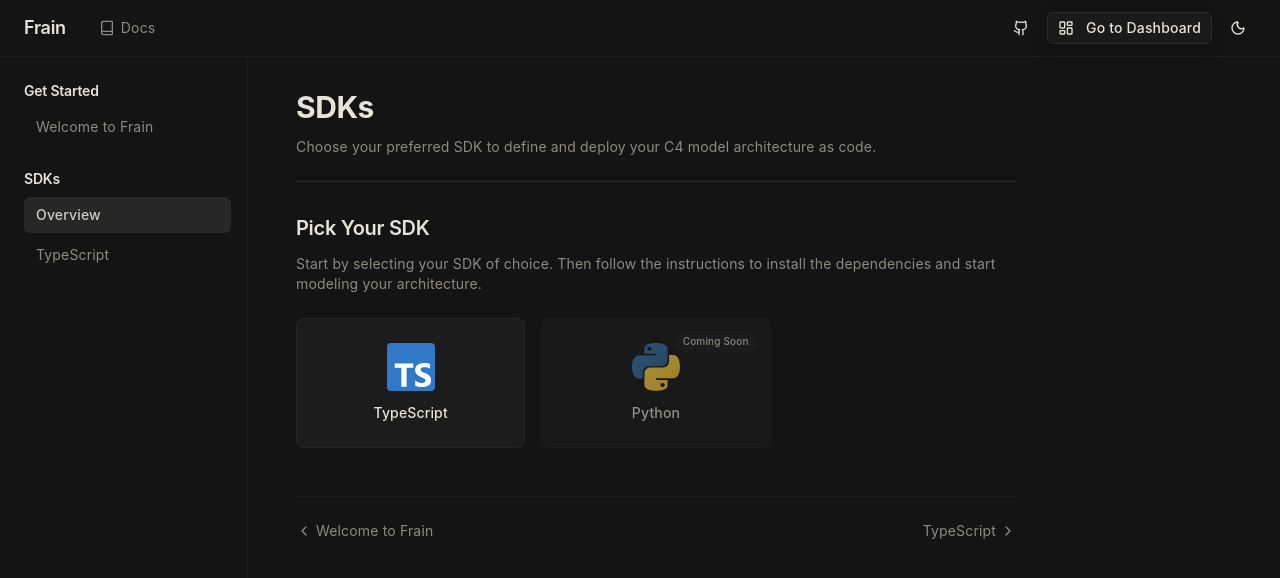
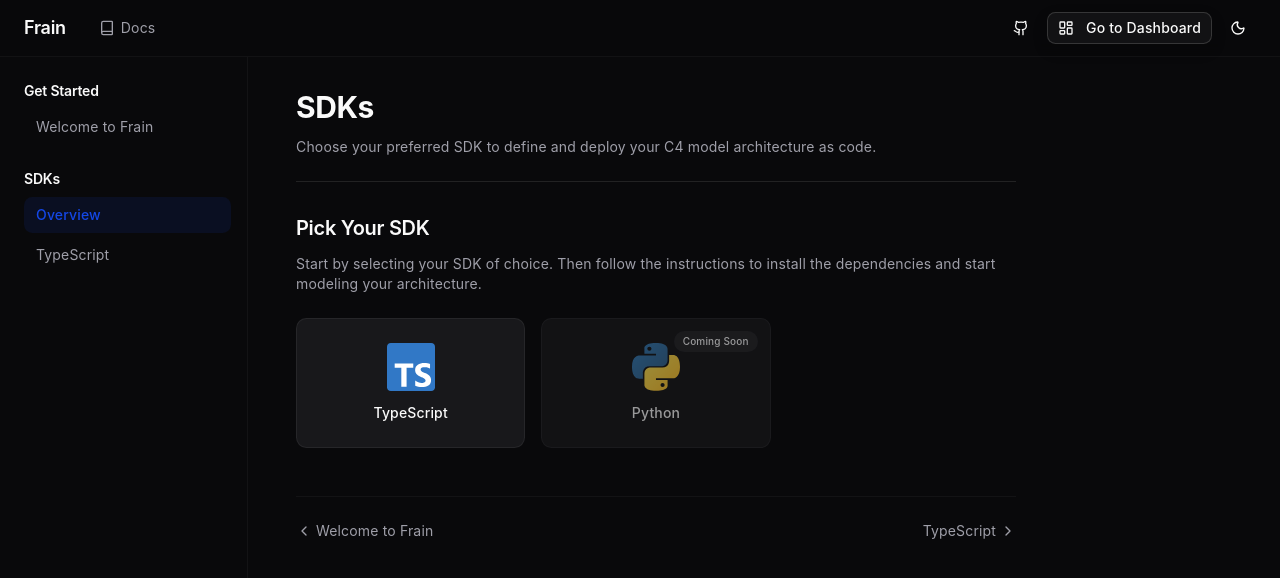
Before and after one commit to Frain-Architecture-as-Code/Frain-Web, a Next.js app: page /docs/sdks in a window 1280 px wide. Shown: the top 578 px of the page. Built offline with nearby package versions, Linux system fonts and the light colour scheme.

Commit message:
feat: add skeletons for project list

```diff
--- /dev/null
+++ b/src/app/dashboard/[orgId]/(dashboard)/projects/loading.tsx
@@ -0,0 +1,15 @@
+import ProjectListItemSkeleton from "@/components/project/project-list-item-skeleton";
+
+const NRO_ITEMS = 6;
+
+export default function ProjectsLoadingScreen() {
+    const loadingItems = Array.from({ length: NRO_ITEMS });
+
+    return (
+        <div className="flex flex-col gap-3">
+            {loadingItems.map((_, index) => (
+                <ProjectListItemSkeleton key={index} />
+            ))}
+        </div>
+    );
+}
--- a/src/app/globals.css
+++ b/src/app/globals.css
@@ -5,42 +5,42 @@
 @custom-variant dark (&:is(.dark *));
 
 :root {
-    --background: oklch(0.9195 0.0169 88.003);
-    --foreground: oklch(0.235 0 0);
-    --card: oklch(0.953 0.0156 86.4257);
-    --card-foreground: oklch(0.235 0 0);
-    --popover: oklch(0.953 0.0156 86.4257);
-    --popover-foreground: oklch(0.235 0 0);
-    --primary: oklch(0.3012 0 0);
-    --primary-foreground: oklch(0.9169 0.0175 99.616);
-    --secondary: oklch(0.8647 0.0201 87.5232);
-    --secondary-foreground: oklch(0.3012 0 0);
-    --muted: oklch(0.834 0.0232 87.163);
-    --muted-foreground: oklch(0.4688 0.0136 84.5932);
-    --accent: oklch(0.9169 0.0175 99.616);
-    --accent-foreground: oklch(0.3012 0 0);
-    --destructive: oklch(0.5771 0.2152 27.325);
+    --background: oklch(1 0 0);
+    --foreground: oklch(0.141 0.005 285.823);
+    --card: oklch(1 0 0);
+    --card-foreground: oklch(0.141 0.005 285.823);
+    --popover: oklch(1 0 0);
+    --popover-foreground: oklch(0.141 0.005 285.823);
+    --primary: oklch(0.488 0.243 264.376);
+    --primary-foreground: oklch(0.97 0.014 254.604);
+    --secondary: oklch(0.967 0.001 286.375);
+    --secondary-foreground: oklch(0.21 0.006 285.885);
+    --muted: oklch(0.967 0.001 286.375);
+    --muted-foreground: oklch(0.552 0.016 285.938);
+    --accent: oklch(0.967 0.001 286.375);
+    --accent-foreground: oklch(0.21 0.006 285.885);
+    --destructive: oklch(0.577 0.245 27.325);
     --destructive-foreground: oklch(1 0 0);
-    --border: oklch(0.8434 0.0231 87.1621);
-    --input: oklch(0.8434 0.0231 87.1621);
-    --ring: oklch(0.3012 0 0);
-    --chart-1: oklch(0.6863 0.1743 34.2614);
-    --chart-2: oklch(0.235 0 0);
-    --chart-3: oklch(0.4688 0.0136 84.5932);
-    --chart-4: oklch(0.7057 0.025 82.0932);
-    --chart-5: oklch(0.834 0.0232 87.163);
-    --sidebar: oklch(0.8985 0.0199 87.5195);
-    --sidebar-foreground: oklch(0.235 0 0);
-    --sidebar-primary: oklch(0.3012 0 0);
-    --sidebar-primary-foreground: oklch(0.9169 0.0175 99.616);
-    --sidebar-accent: oklch(0.9169 0.0175 99.616);
-    --sidebar-accent-foreground: oklch(0.3012 0 0);
-    --sidebar-border: oklch(0.8434 0.0231 87.1621);
-    --sidebar-ring: oklch(0.3012 0 0);
+    --border: oklch(0.92 0.004 286.32);
+    --input: oklch(0.92 0.004 286.32);
+    --ring: oklch(0.708 0 0);
+    --chart-1: oklch(0.809 0.105 251.813);
+    --chart-2: oklch(0.623 0.214 259.815);
+    --chart-3: oklch(0.546 0.245 262.881);
+    --chart-4: oklch(0.488 0.243 264.376);
+    --chart-5: oklch(0.424 0.199 265.638);
+    --sidebar: oklch(0.985 0 0);
+    --sidebar-foreground: oklch(0.141 0.005 285.823);
+    --sidebar-primary: oklch(0.546 0.245 262.881);
+    --sidebar-primary-foreground: oklch(0.97 0.014 254.604);
+    --sidebar-accent: oklch(0.967 0.001 286.375);
+    --sidebar-accent-foreground: oklch(0.21 0.006 285.885);
+    --sidebar-border: oklch(0.92 0.004 286.32);
+    --sidebar-ring: oklch(0.708 0 0);
     --font-sans: "Inter", sans-serif;
     --font-serif: "Playfair Display", serif;
     --font-mono: "JetBrains Mono", monospace;
-    --radius: 0.5rem;
+    --radius: 0.65rem;
     --shadow-x: 0px;
     --shadow-y: 4px;
     --shadow-blur: 10px;
@@ -63,45 +63,48 @@
     --shadow-2xl: 0px 4px 10px 0px hsl(0 0% 0% / 0.25);
     --tracking-normal: 0.01em;
     --spacing: 0.25rem;
+    --edge-stroke: #1a1a1a;
+    --edge-arrow: #1a1a1a;
+    --edge-label: #1a1a1a;
 }
 
 .dark {
-    --background: oklch(0.1913 0 0);
-    --foreground: oklch(0.9173 0.0133 82.4015);
-    --card: oklch(0.2264 0 0);
-    --card-foreground: oklch(0.9173 0.0133 82.4015);
-    --popover: oklch(0.2264 0 0);
-    --popover-foreground: oklch(0.9173 0.0133 82.4015);
-    --primary: oklch(0.852 0.0205 100.6306);
-    --primary-foreground: oklch(0.3329 0 0);
-    --secondary: oklch(0.252 0 0);
-    --secondary-foreground: oklch(0.852 0.0205 100.6306);
-    --muted: oklch(0.285 0 0);
-    --muted-foreground: oklch(0.6348 0.0113 81.7875);
-    --accent: oklch(0.3329 0 0);
-    --accent-foreground: oklch(0.852 0.0205 100.6306);
-    --destructive: oklch(0.6368 0.2078 25.3313);
+    --background: oklch(0.141 0.005 285.823);
+    --foreground: oklch(0.985 0 0);
+    --card: oklch(0.21 0.006 285.885);
+    --card-foreground: oklch(0.985 0 0);
+    --popover: oklch(0.21 0.006 285.885);
+    --popover-foreground: oklch(0.985 0 0);
+    --primary: oklch(0.488 0.243 264.376);
+    --primary-foreground: oklch(0.97 0.014 254.604);
+    --secondary: oklch(0.274 0.006 286.033);
+    --secondary-foreground: oklch(0.985 0 0);
+    --muted: oklch(0.274 0.006 286.033);
+    --muted-foreground: oklch(0.705 0.015 286.067);
+    --accent: oklch(0.274 0.006 286.033);
+    --accent-foreground: oklch(0.985 0 0);
+    --destructive: oklch(0.704 0.191 22.216);
     --destructive-foreground: oklch(1 0 0);
-    --border: oklch(0.2931 0 0);
-    --input: oklch(0.2931 0 0);
-    --ring: oklch(0.852 0.0205 100.6306);
-    --chart-1: oklch(0.6863 0.1743 34.2614);
-    --chart-2: oklch(0.859 0.0209 74.6369);
-    --chart-3: oklch(0.6348 0.0113 81.7875);
-    --chart-4: oklch(0.4681 0.0069 84.5829);
-    --chart-5: oklch(0.3523 0 0);
-    --sidebar: oklch(0.173 0 0);
-    --sidebar-foreground: oklch(0.9173 0.0133 82.4015);
-    --sidebar-primary: oklch(0.852 0.0205 100.6306);
-    --sidebar-primary-foreground: oklch(0.3329 0 0);
-    --sidebar-accent: oklch(0.3329 0 0);
-    --sidebar-accent-foreground: oklch(0.852 0.0205 100.6306);
-    --sidebar-border: oklch(0.2931 0 0);
-    --sidebar-ring: oklch(0.852 0.0205 100.6306);
+    --border: oklch(1 0 0 / 10%);
+    --input: oklch(1 0 0 / 15%);
+    --ring: oklch(0.556 0 0);
+    --chart-1: oklch(0.809 0.105 251.813);
+    --chart-2: oklch(0.623 0.214 259.815);
+    --chart-3: oklch(0.546 0.245 262.881);
+    --chart-4: oklch(0.488 0.243 264.376);
+    --chart-5: oklch(0.424 0.199 265.638);
+    --sidebar: oklch(0.21 0.006 285.885);
+    --sidebar-foreground: oklch(0.985 0 0);
+    --sidebar-primary: oklch(0.623 0.214 259.815);
+    --sidebar-primary-foreground: oklch(0.97 0.014 254.604);
+    --sidebar-accent: oklch(0.274 0.006 286.033);
+    --sidebar-accent-foreground: oklch(0.985 0 0);
+    --sidebar-border: oklch(1 0 0 / 10%);
+    --sidebar-ring: oklch(0.439 0 0);
     --font-sans: "Inter", sans-serif;
     --font-serif: "Playfair Display", serif;
     --font-mono: "JetBrains Mono", monospace;
-    --radius: 0.5rem;
+    --radius: 0.65rem;
     --shadow-x: 0px;
     --shadow-y: 6px;
     --shadow-blur: 15px;
@@ -122,6 +125,9 @@
         0px 6px 15px 0px hsl(0 0% 0% / 0.3),
         0px 8px 10px -1px hsl(0 0% 0% / 0.3);
     --shadow-2xl: 0px 6px 15px 0px hsl(0 0% 0% / 0.75);
+    --edge-stroke: #c5c5c5;
+    --edge-arrow: #ffffff;
+    --edge-label: #ffffff;
 }
 
 @theme inline {
@@ -196,15 +202,3 @@
         @apply bg-background text-foreground;
     }
 }
-
-:root {
-    --edge-stroke: #1a1a1a;
-    --edge-arrow: #1a1a1a;
-    --edge-label: #1a1a1a;
-}
-
-.dark {
-    --edge-stroke: #c5c5c5;
-    --edge-arrow: #ffffff;
-    --edge-label: #ffffff;
-}
--- a/src/components/app-sidebar.tsx
+++ b/src/components/app-sidebar.tsx
@@ -38,7 +38,7 @@
     const pathname = usePathname();
 
     return (
-        <Sidebar variant="inset" collapsible="icon">
+        <Sidebar variant="sidebar" collapsible="icon">
             <SidebarHeader>
                 <SidebarMenu>
                     <SidebarMenuItem>
--- a/src/components/org-sidebar.tsx
+++ b/src/components/org-sidebar.tsx
@@ -43,7 +43,7 @@
     const navigation = getNavigation(organization.organizationId);
 
     return (
-        <Sidebar variant="inset" collapsible="icon">
+        <Sidebar variant="sidebar" collapsible="icon">
             <SidebarHeader>
                 <SidebarMenu>
                     <SidebarMenuItem>
--- a/src/components/project-list.tsx
+++ b/src/components/project-list.tsx
@@ -11,8 +11,8 @@
 import { ProjectResponse, ProjectVisibility } from "@/services/projects/types";
 import { useUserPreferences, type ViewMode } from "@/stores/user-preferences";
 import CreateProjectDialog from "./create-project-dialog";
-import ProjectGridItem from "./project-grid-item";
-import ProjectListItem from "./project-list-item";
+import ProjectGridItem from "./project/project-grid-item";
+import ProjectListItem from "./project/project-list-item";
 
 export function VisibilityBadge({
     visibility,
--- a/src/components/project-grid-item.tsx
+++ b/src/components/project/project-grid-item.tsx
@@ -1,10 +1,10 @@
 import { GetProjectDetailsResponse } from "@/services/c4models/types";
 import { ProjectResponse } from "@/services/projects/types";
-import { Card, CardContent } from "./ui/card";
 import { Calendar, FolderKanban } from "lucide-react";
-import { VisibilityBadge } from "./project-list";
 import Link from "next/link";
 import { formatDate } from "@/lib/utils";
+import { Card, CardContent } from "../ui/card";
+import { VisibilityBadge } from "../project-list";
 
 export default function ProjectGridItem({
     project,
--- /dev/null
+++ b/src/components/project/project-list-item-skeleton.tsx
@@ -0,0 +1,27 @@
+import { Card, CardContent } from "../ui/card";
+import { Skeleton } from "../ui/skeleton";
+
+export default function ProjectListItemSkeleton() {
+    return (
+        <Card className="transition-colors">
+            <CardContent className="flex items-center justify-between py-4">
+                <div className="flex gap-3">
+                    <Skeleton className="h-9 w-9 rounded-md" />
+
+                    <div className="space-y-2">
+                        <Skeleton className="h-4 w-40" />
+
+                        <Skeleton className="h-3 w-64" />
+
+                        <div className="flex items-center gap-2">
+                            <Skeleton className="h-3 w-3 rounded-sm" />
+                            <Skeleton className="h-3 w-32" />
+                        </div>
+                    </div>
+                </div>
+
+                <Skeleton className="h-6 w-20 rounded-full" />
+            </CardContent>
+        </Card>
+    );
+}
--- a/src/components/project-list-item.tsx
+++ b/src/components/project/project-list-item.tsx
@@ -1,9 +1,9 @@
 import { GetProjectDetailsResponse } from "@/services/c4models/types";
 import { ProjectResponse } from "@/services/projects/types";
-import { Card, CardContent } from "./ui/card";
+import { Card, CardContent } from "../ui/card";
 import { Calendar, FolderKanban } from "lucide-react";
 import { formatDate } from "@/lib/utils";
-import { VisibilityBadge } from "./project-list";
+import { VisibilityBadge } from "../project-list";
 import Link from "next/link";
 
 export default function ProjectListItem({
```
